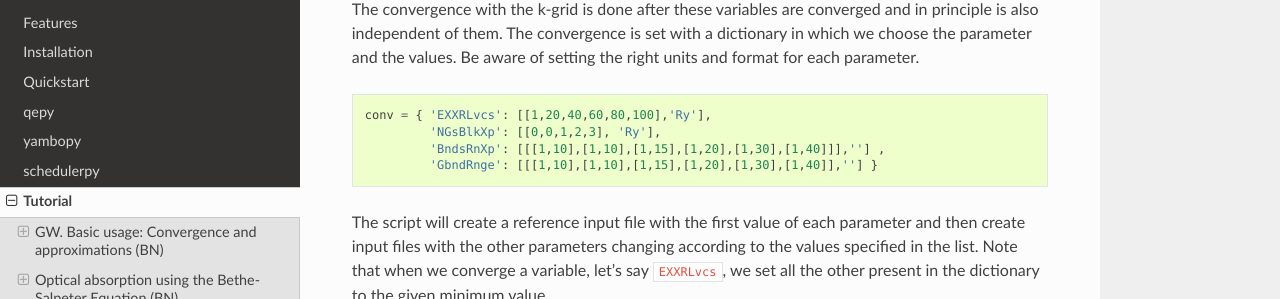
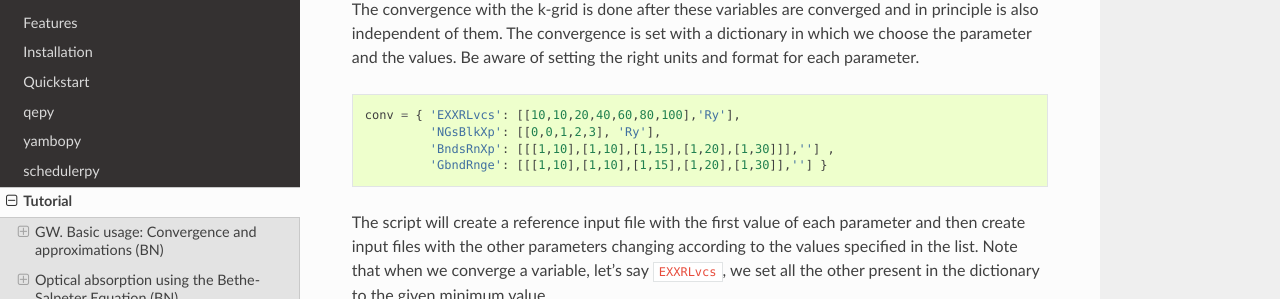
Before and after one commit to yambo-code/yambopy, a Sphinx documentation site: the page built from docs/source/tutorial.rst, in a window 1280 px wide and 900 px high, scrolled down 1453 px. Shown: the part 152-451 px from the top of the window. Built offline with Sphinx 7.4.7 and the Read the Docs theme 2.0.0, drawn with Linux system fonts in a browser that asks for light colours.

Commit message:
typo tutorial

```diff
--- a/docs/source/tutorial.rst
+++ b/docs/source/tutorial.rst
@@ -63,10 +63,10 @@ Be aware of setting the right units and format for each parameter.
 
 .. code-block:: python
 
-    conv = { 'EXXRLvcs': [[1,20,40,60,80,100],'Ry'],
+    conv = { 'EXXRLvcs': [[10,10,20,40,60,80,100],'Ry'],
              'NGsBlkXp': [[0,0,1,2,3], 'Ry'],
-             'BndsRnXp': [[[1,10],[1,10],[1,15],[1,20],[1,30],[1,40]]],''] ,
-             'GbndRnge': [[[1,10],[1,10],[1,15],[1,20],[1,30],[1,40]],''] }
+             'BndsRnXp': [[[1,10],[1,10],[1,15],[1,20],[1,30]]],''] ,
+             'GbndRnge': [[[1,10],[1,10],[1,15],[1,20],[1,30]],''] }
 
 The script will create a reference input file with the first value of each parameter and then create
 input files with the other parameters changing according to the values specified in the list.
```
